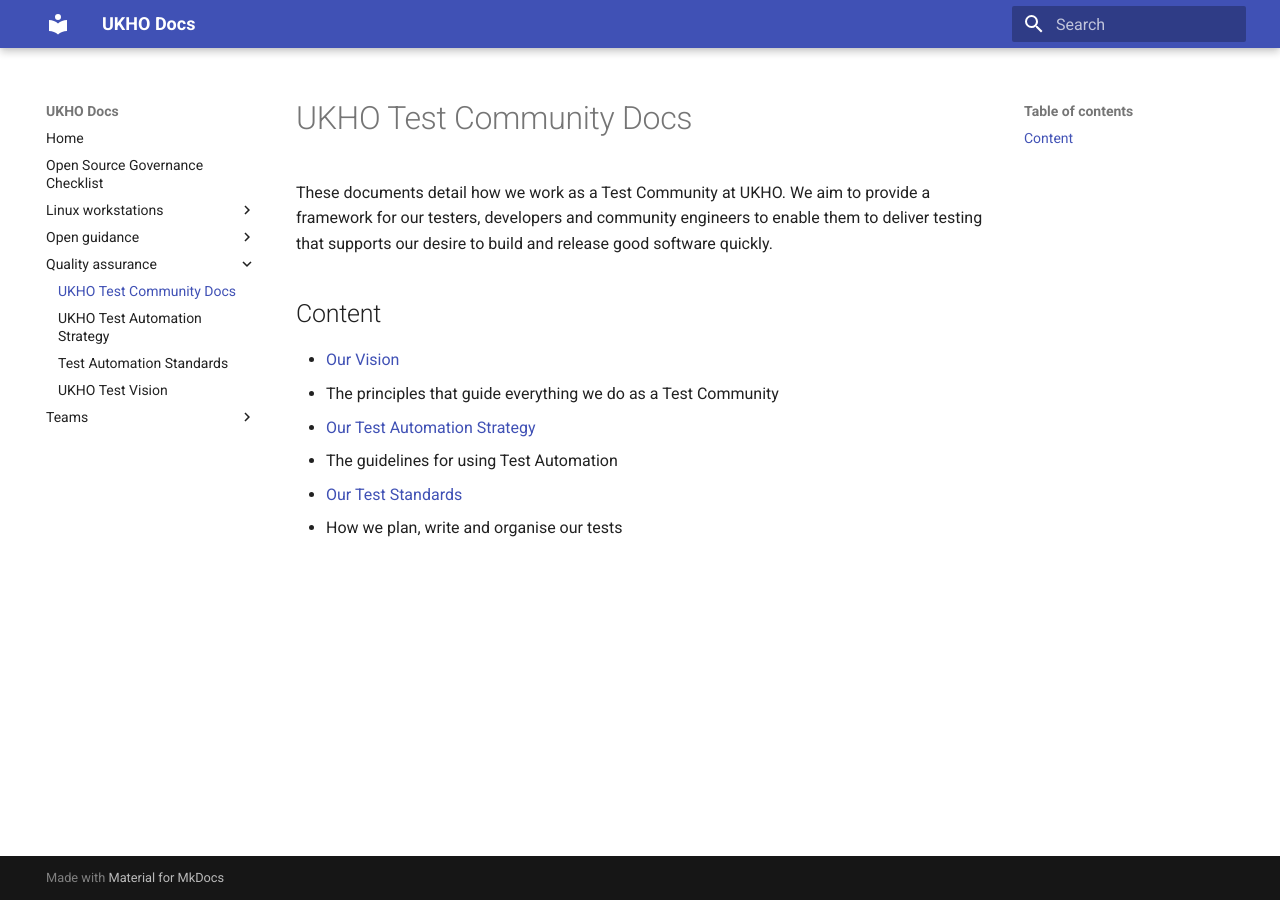
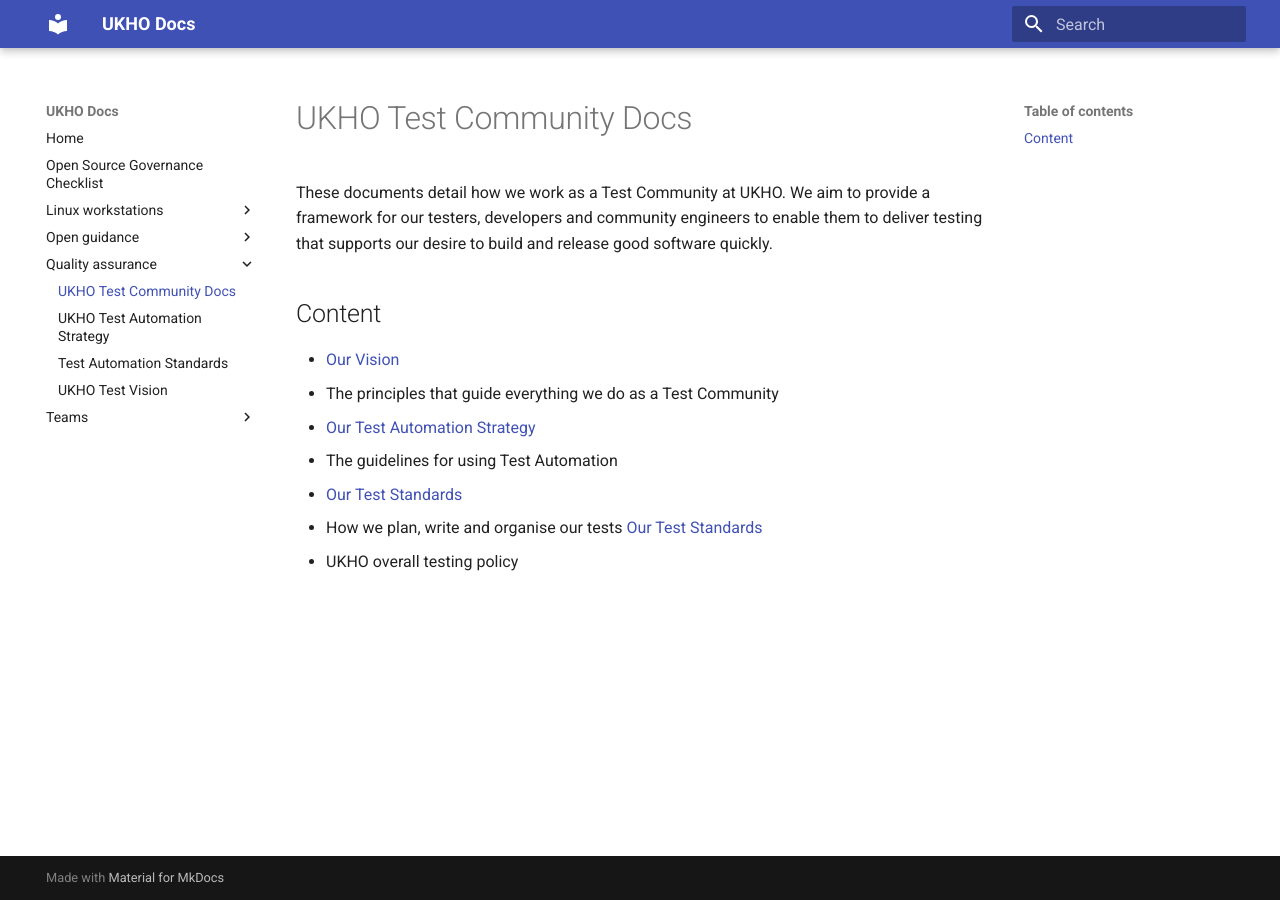
Before and after one commit to UKHO/docs, an MkDocs documentation site: the page built from docs/quality-assurance/README.md, in a window 1280 px wide. Built offline with MkDocs 1.6.1 and Material for MkDocs 9.7.7, drawn with Linux system fonts in a browser that asks for light colours.

Commit message:
Update README.md

```diff
--- a/docs/quality-assurance/README.md
+++ b/docs/quality-assurance/README.md
@@ -10,3 +10,5 @@ These documents detail how we work as a Test Community at UKHO. We aim to provid
   * The guidelines for using Test Automation
 * [Our Test Standards](test-code-standards.md)
   * How we plan, write and organise our tests
+  [Our Test Standards](test-policycode.md)
+  * UKHO overall testing policy
```
